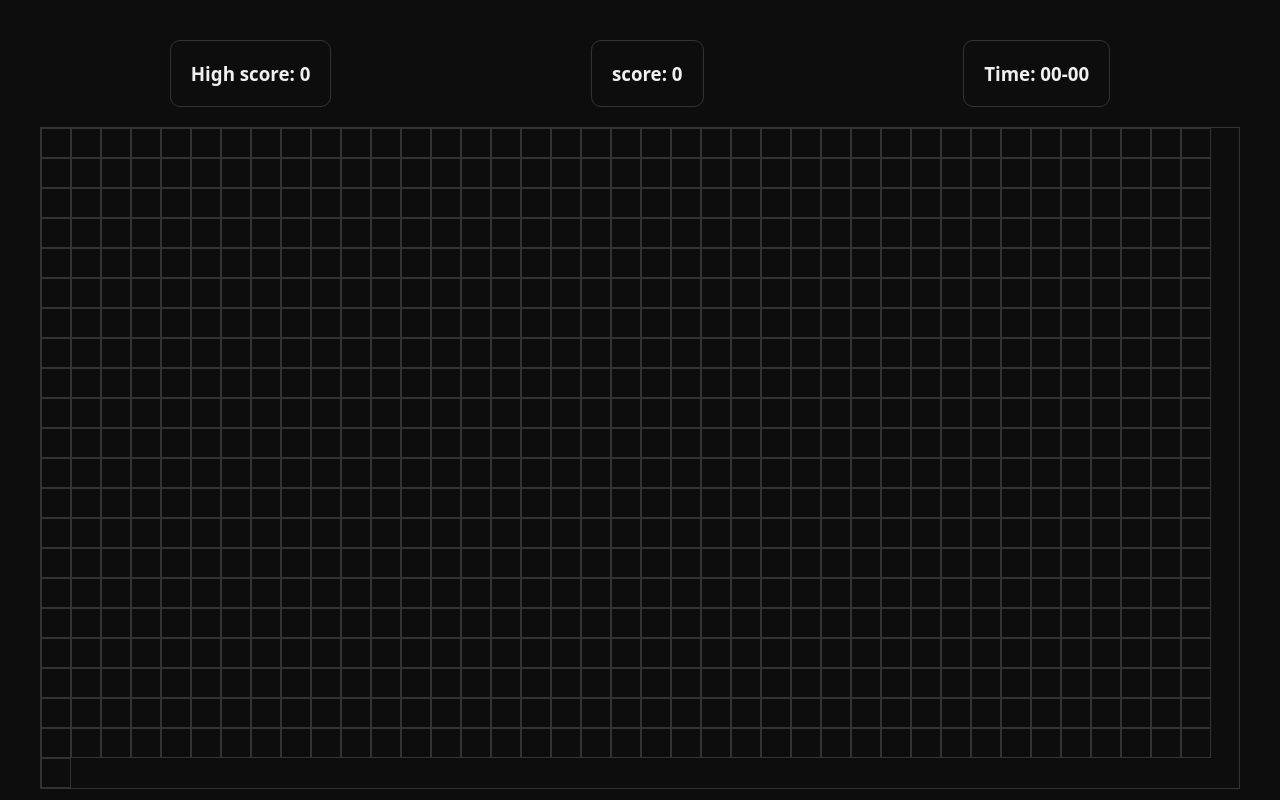
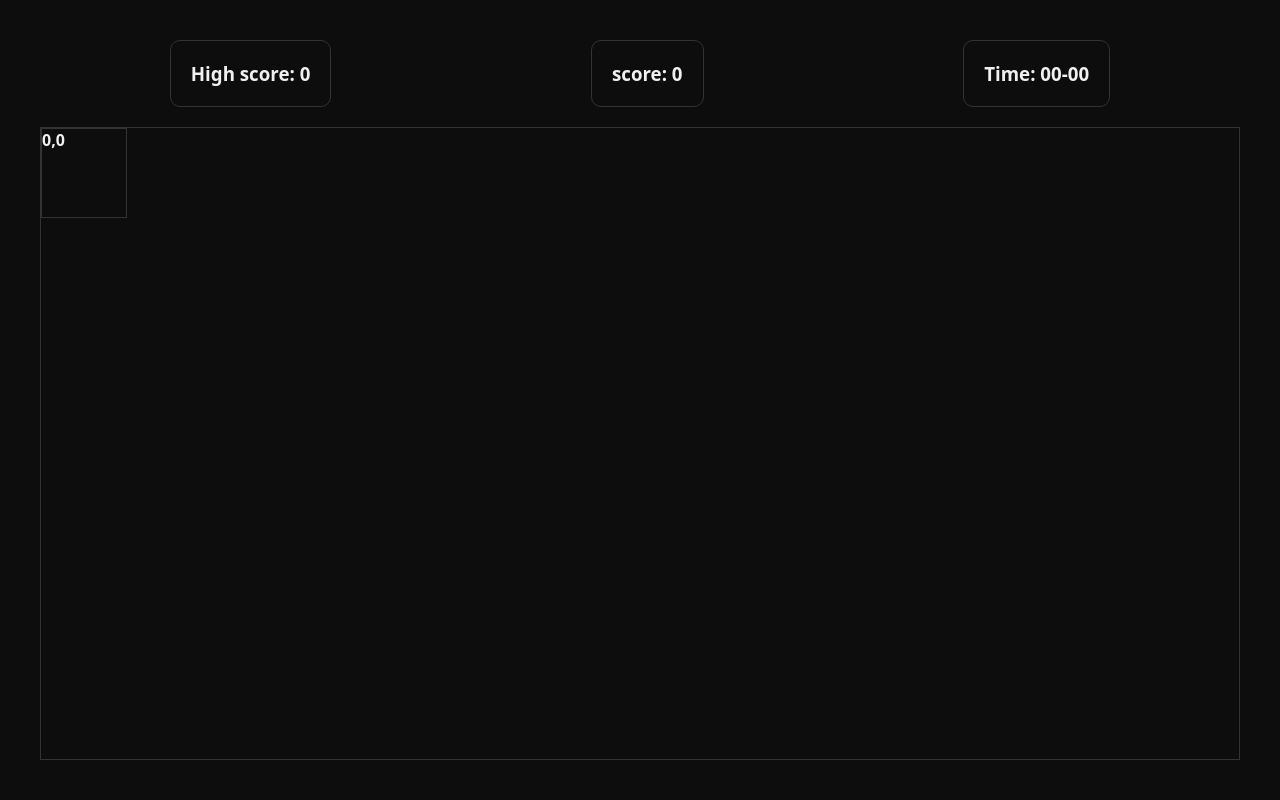
Before and after one commit to dhruval1907/JS-30, a plain HTML site: page snake-game/index.html in a window 1280 px wide. Drawn offline with Linux system fonts and the light colour scheme.

Commit message:
jssnakeproject

```diff
--- a/snake-game/script.js
+++ b/snake-game/script.js
@@ -1,14 +1,17 @@
 const board = document.querySelector(".board")
-const boardHeight = 30
-const boardWidth = 30
+const boardHeight = 80
+const boardWidth = 80
 
 const rows = Math.floor(board.clientHeight / boardHeight)
 const cols = Math.floor(board.clientWidth / boardWidth)
-// console.log(rows);
-// console.log(cols);
 
-for(let i=0;i<=rows*cols;i++){
-    const block = document.createElement("div")
-    block.classList.add("block")
-    board.appendChild(block)
+
+for (let row = 0; row < rows; row++) {
+    for (let col = 0; col < cols ; col++) {
+        const block = document.createElement("div")
+        block.classList.add("block")
+        board.appendChild(block)
+        block.innerText = `${row},${col}`
+        blocks
+    }
 }
--- a/snake-game/style.css
+++ b/snake-game/style.css
@@ -3,6 +3,7 @@
   margin: 0;
   padding: 0;
   box-sizing: border-box;
+  font-weight: 800;
 }
 
 /* HTML & Body Setup */
@@ -46,13 +47,13 @@ section .info{
   border:  1px solid #333333;
   flex-grow: 1;
   display: grid;
-  grid-template-columns: repeat(auto-fill,30px);
-  grid-template-rows: repeat(auto-fill,30px);
+  grid-template-columns: repeat(auto-fill,minmax(80px,1fr));
+  grid-template-rows: repeat(auto-fill,minmax(80px,1fr));
 }
 
 
 .block{
-  width:30px ;
-  height: 30px;
+  /* width:30px ;
+  height: 30px; */
   border: 1px solid #333333;
 }
```
